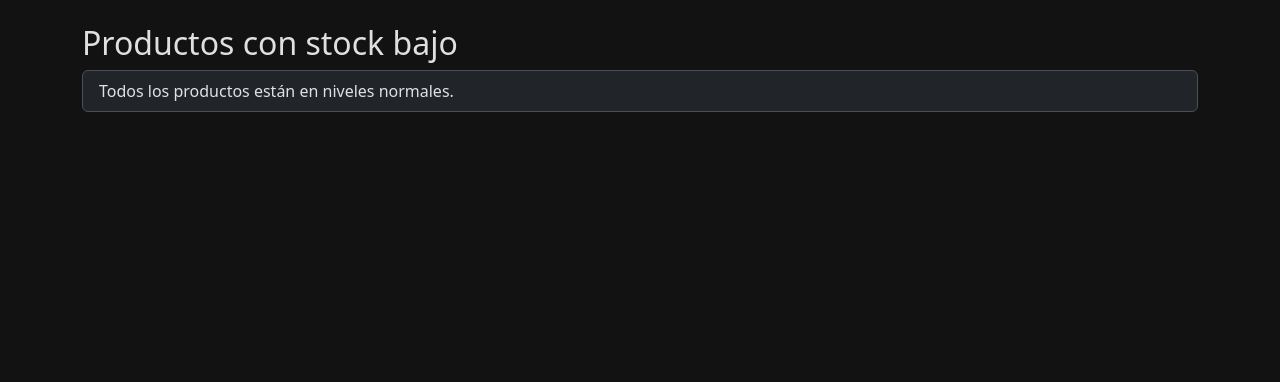
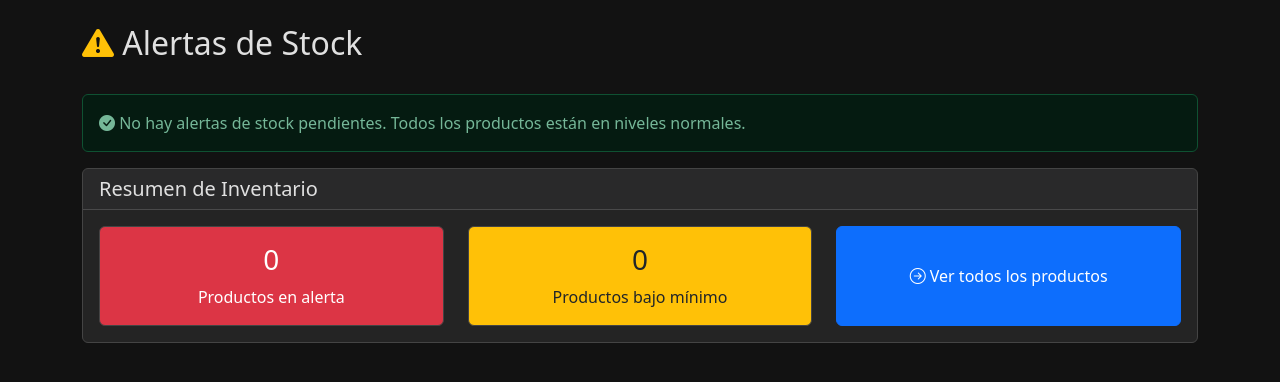
Before and after one commit to javegaf/inventario_maestranza, a Django app: page /alertas/ in a window 1280 px wide. Shown: the part 56-438 px from the top of the page. Run offline with Django 5.2, Linux system fonts and the light colour scheme; data comes from the database, SQL or seed files in the repository; tables that the repository leaves empty hold one stand-in row (values such as "Sample post"); parts of the project's set-up code (start-up, migrations or seed data) failed here and were passed over.

Commit message:
added low stock function

```diff
--- a/inventario/views.py
+++ b/inventario/views.py
@@ -5,7 +5,7 @@
 
 from django.shortcuts import render, redirect
 from django.db import models
-from .models import Producto, MovimientoInventario, Proveedor, KitProducto, HistorialPrecio
+from .models import Producto, MovimientoInventario, Proveedor, KitProducto, HistorialPrecio, AlertaStock
 from .forms import ProductoForm, MovimientoInventarioForm, ProveedorForm, KitProductoForm
 
 # Productos
@@ -58,9 +58,36 @@
 def alertas_stock(request):
     """Muestra productos cuyo stock actual está por debajo del mínimo definido."""
     productos_bajo_stock = Producto.objects.filter(stock_actual__lt=models.F('stock_minimo'))
-    #Falsos positivos dejar de lado
-    return render(request, 'alertas/alertas_stock.html',
-                  {'productos_bajo_stock': productos_bajo_stock})
+
+
+    if request.method == 'POST' and 'alerta_id' in request.POST:
+        alerta_id = request.POST.get('alerta_id')
+        try:
+            alerta = AlertaStock.objects.get(id=alerta_id)
+            alerta.atendido = True
+            alerta.save()
+            return redirect('alertas_stock')
+        except AlertaStock.DoesNotExist:
+            pass
+
+
+    alertas = []
+    for producto in productos_bajo_stock:
+        alerta, created = AlertaStock.objects.get_or_create(
+            producto=producto,
+            atendido=False,
+            defaults={
+                'mensaje': f'El producto {producto.nombre} tiene un stock de {producto.stock_actual} unidades, por debajo del mínimo de {producto.stock_minimo}.'
+            }
+        )
+        alertas.append(alerta)
+
+    todas_alertas = AlertaStock.objects.filter(atendido=False)
+
+    return render(request, 'alertas/alertas_stock.html', {
+        'productos_bajo_stock': productos_bajo_stock,
+        'alertas': todas_alertas
+    })
 
 # Kits
 
--- a/templates/alertas/alertas_stock.html
+++ b/templates/alertas/alertas_stock.html
@@ -2,14 +2,87 @@
 {% extends 'base.html' %}
 {% block title %}Alertas de Stock{% endblock %}
 {% block content %}
-<h2>Productos con stock bajo</h2>
-<ul class="list-group">
-    {% for producto in productos_bajo_stock %}
-    <li class="list-group-item list-group-item-danger">
-        {{ producto.nombre }} (Stock actual: {{ producto.stock_actual }})
-    </li>
-    {% empty %}
-    <li class="list-group-item">Todos los productos están en niveles normales.</li>
-    {% endfor %}
-</ul>
+<div class="row mb-4">
+    <div class="col">
+        <h2><i class="bi bi-exclamation-triangle-fill text-warning"></i> Alertas de Stock</h2>
+    </div>
+</div>
+
+{% if alertas %}
+    <div class="card mb-4">
+        <div class="card-header bg-danger text-white">
+            <h4 class="mb-0"><i class="bi bi-bell-fill"></i> Productos con stock bajo</h4>
+        </div>
+        <div class="card-body p-0">
+            <div class="table-responsive">
+                <table class="table table-hover mb-0">
+                    <thead>
+                        <tr>
+                            <th>Producto</th>
+                            <th>Stock Actual</th>
+                            <th>Stock Mínimo</th>
+
+                            <th>Fecha Alerta</th>
+                            <th>Acciones</th>
+                        </tr>
+                    </thead>
+                    <tbody>
+                        {% for alerta in alertas %}
+                        <tr class="{% if alerta.producto.stock_actual == 0 %}table-danger{% else %}table-warning{% endif %}">
+                            <td>{{ alerta.producto.nombre }}</td>
+                            <td>{{ alerta.producto.stock_actual }}</td>
+                            <td>{{ alerta.producto.stock_minimo }}</td>
+                            <td>{{ alerta.fecha_alerta|date:"d/m/Y H:i" }}</td>
+                            <td>
+                                <form method="post" action="{% url 'alertas_stock' %}" class="d-inline">
+                                    {% csrf_token %}
+                                    <input type="hidden" name="alerta_id" value="{{ alerta.id }}">
+                                    <button type="submit" class="btn btn-sm btn-success">
+                                        <i class="bi bi-check-circle"></i> Marcar como atendida
+                                    </button>
+                                </form>
+                            </td>
+                        </tr>
+                        {% endfor %}
+                    </tbody>
+                </table>
+            </div>
+        </div>
+    </div>
+{% else %}
+    <div class="alert alert-success">
+        <i class="bi bi-check-circle-fill"></i> No hay alertas de stock pendientes. Todos los productos están en niveles normales.
+    </div>
+{% endif %}
+
+<div class="card">
+    <div class="card-header">
+        <h5 class="mb-0">Resumen de Inventario</h5>
+    </div>
+    <div class="card-body">
+        <div class="row">
+            <div class="col-md-4">
+                <div class="card bg-danger text-white">
+                    <div class="card-body text-center">
+                        <h3>{{ alertas|length }}</h3>
+                        <p class="mb-0">Productos en alerta</p>
+                    </div>
+                </div>
+            </div>
+            <div class="col-md-4">
+                <div class="card bg-warning text-dark">
+                    <div class="card-body text-center">
+                        <h3>{{ productos_bajo_stock|length }}</h3>
+                        <p class="mb-0">Productos bajo mínimo</p>
+                    </div>
+                </div>
+            </div>
+            <div class="col-md-4">
+                <a href="{% url 'listar_productos' %}" class="btn btn-primary w-100 h-100 d-flex align-items-center justify-content-center">
+                    <span><i class="bi bi-arrow-right-circle"></i> Ver todos los productos</span>
+                </a>
+            </div>
+        </div>
+    </div>
+</div>
 {% endblock %}
```
